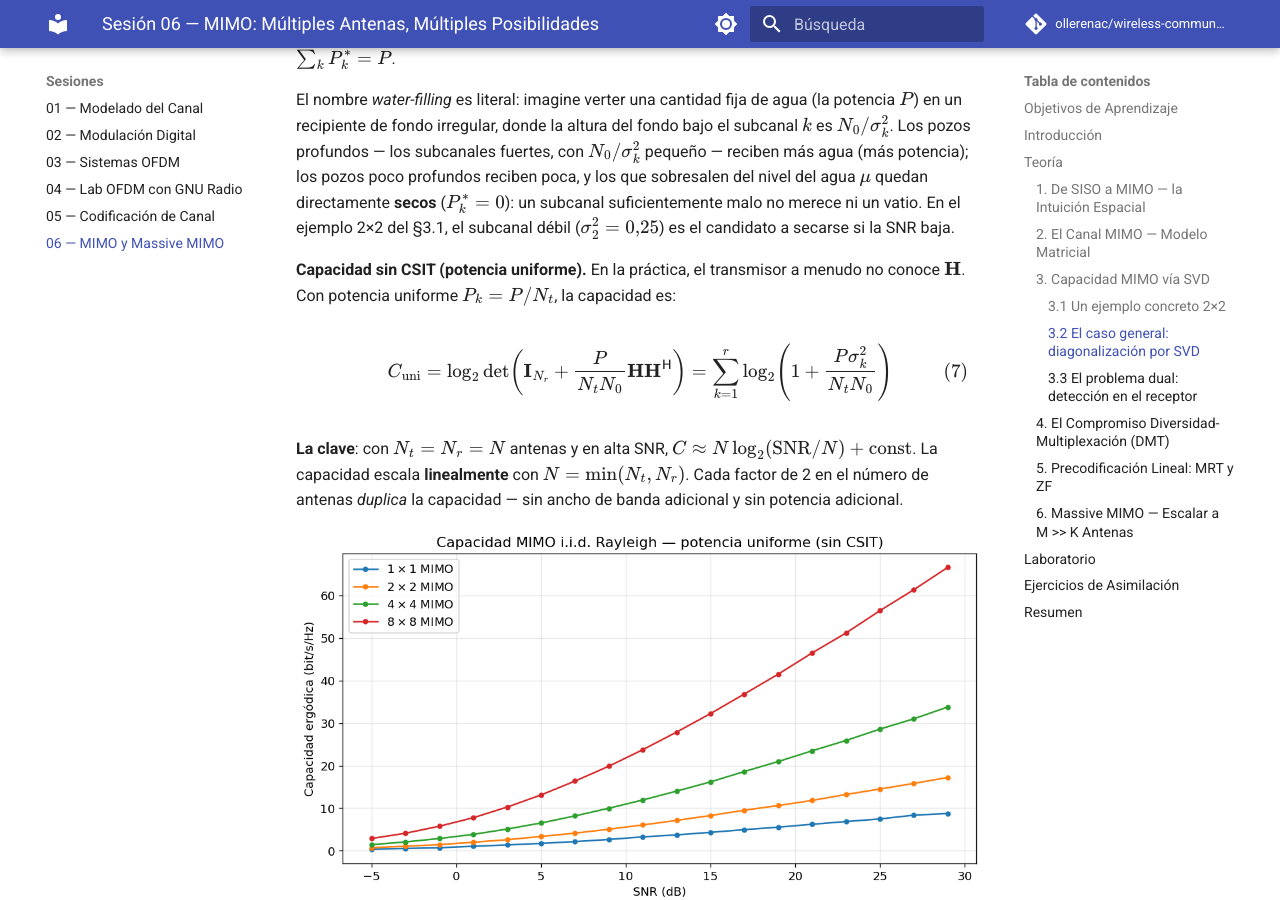
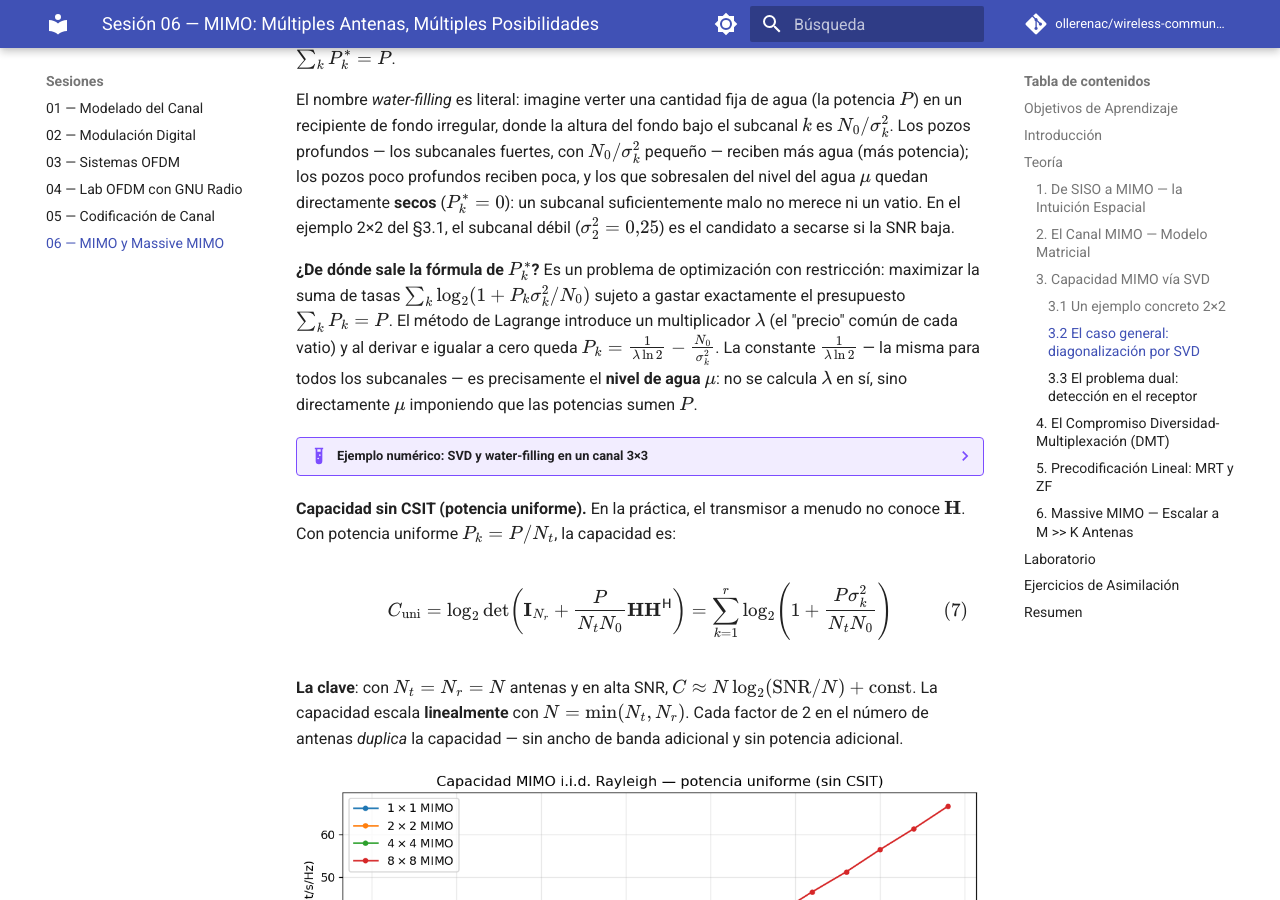
Before and after one commit to ollerenac/wireless-communication-systems, an MkDocs documentation site: the page built from docs/sessions/06-mimo-systems/index.md, in a window 1280 px wide and 900 px high, scrolled down 6817 px. Built offline with MkDocs 1.6.1 and Material for MkDocs 9.7.7, drawn with Linux system fonts in a browser that asks for light colours; comment, search, counter and statistics services are not loaded; part of the change alters nothing that is shown.

Commit message:
feat(06-mimo): ejemplo water-filling 3×3 en §3.2 — SVD por columnas ortogonales, derivación Lagrange de Pk*, números completos y nota de notación (fuente NPTEL)
Co-Authored-By: Claude Fable 5 <noreply@anthropic.com>

```diff
--- a/docs/sessions/06-mimo-systems/index.md
+++ b/docs/sessions/06-mimo-systems/index.md
@@ -199,6 +199,48 @@ $$\boxed{C_{\text{WF}} = \sum_{k=1}^{r} \log_2\!\left(1 + \frac{P_k^* \sigma_k^2
 con $P_k^* = \left(\mu - \frac{N_0}{\sigma_k^2}\right)^+$ donde $(x)^+ \triangleq \max(0, x)$, y $\mu$ es el "nivel de agua" que satisface $\sum_k P_k^* = P$.
 
 El nombre *water-filling* es literal: imagine verter una cantidad fija de agua (la potencia $P$) en un recipiente de fondo irregular, donde la altura del fondo bajo el subcanal $k$ es $N_0/\sigma_k^2$. Los pozos profundos — los subcanales fuertes, con $N_0/\sigma_k^2$ pequeño — reciben más agua (más potencia); los pozos poco profundos reciben poca, y los que sobresalen del nivel del agua $\mu$ quedan directamente **secos** ($P_k^* = 0$): un subcanal suficientemente malo no merece ni un vatio. En el ejemplo 2×2 del §3.1, el subcanal débil ($\sigma_2^2 = 0{,}25$) es el candidato a secarse si la SNR baja.
+
+**¿De dónde sale la fórmula de $P_k^*$?** Es un problema de optimización con restricción: maximizar la suma de tasas $\sum_k \log_2(1 + P_k\sigma_k^2/N_0)$ sujeto a gastar exactamente el presupuesto $\sum_k P_k = P$. El método de Lagrange introduce un multiplicador $\lambda$ (el "precio" común de cada vatio) y al derivar e igualar a cero queda $P_k = \tfrac{1}{\lambda \ln 2} - \tfrac{N_0}{\sigma_k^2}$. La constante $\tfrac{1}{\lambda \ln 2}$ — la misma para todos los subcanales — es precisamente el **nivel de agua** $\mu$: no se calcula $\lambda$ en sí, sino directamente $\mu$ imponiendo que las potencias sumen $P$.
+
+??? example "Ejemplo numérico: SVD y water-filling en un canal 3×3"
+
+    Un segundo canal resuelto a mano, ahora con la asignación **óptima** de potencia (el §3.1 usó potencia uniforme). Basado en el curso NPTEL *Principles of CDMA/MIMO/OFDM Wireless Communications* (A. Jagannatham).
+
+    **El canal.**
+
+    $$\mathbf{H} = \begin{pmatrix} 2 & -6 & 0 \\ 3 & 4 & 0 \\ 0 & 0 & 2 \end{pmatrix}$$
+
+    **Paso 1 — Otro atajo: columnas ortogonales.** Las tres columnas son mutuamente ortogonales — p. ej. $\mathbf{c}_1^{\mathsf{H}}\mathbf{c}_2 = 2\cdot(-6) + 3\cdot 4 + 0 = 0$. Cuando las columnas de $\mathbf{H}$ son ortogonales, la SVD sale por **normalización directa**: cada columna dividida por su norma es una columna de $\mathbf{U}$, y las normas son los valores singulares:
+
+    $$\|\mathbf{c}_1\| = \sqrt{4+9} = \sqrt{13}, \qquad \|\mathbf{c}_2\| = \sqrt{36+16} = \sqrt{52}, \qquad \|\mathbf{c}_3\| = 2$$
+
+    Ordenando de mayor a menor (la SVD lo exige): $\sigma_1 = \sqrt{52}$, $\sigma_2 = \sqrt{13}$, $\sigma_3 = 2$; el reordenamiento se absorbe en $\mathbf{V}$, que aquí resulta una simple **matriz de permutación** (intercambia los flujos 1 y 2). Ganancias de subcanal: $\sigma_1^2 = 52$, $\sigma_2^2 = 13$, $\sigma_3^2 = 4$.
+
+    Chequeo de energía (mismo test del §3.1): $\|\mathbf{H}\|_F^2 = 4+36+9+16+4 = 69 = 52+13+4$ ✓
+
+    **Paso 2 — Canales desacoplados.** Con $\mathbf{x} = \mathbf{V}\tilde{\mathbf{x}}$ en el TX y $\tilde{\mathbf{y}} = \mathbf{U}^{\mathsf{H}}\mathbf{y}$ en el RX (ec. 4):
+
+    $$\tilde{y}_1 = \sqrt{52}\,\tilde{x}_1 + \tilde{n}_1, \qquad \tilde{y}_2 = \sqrt{13}\,\tilde{x}_2 + \tilde{n}_2, \qquad \tilde{y}_3 = 2\,\tilde{x}_3 + \tilde{n}_3$$
+
+    Tres símbolos simultáneos, misma banda, misma ranura — multiplexación espacial pura.
+
+    **Paso 3 — Water-filling con números.** Datos: ruido $N_0 = 0$ dB $= 1$; potencia total $P = 3$ dB $\approx 2$. Suponiendo los tres subcanales activos, la ec. (6) exige:
+
+    $$\sum_{k=1}^{3} P_k^* = 3\mu - \left(\frac{1}{52} + \frac{1}{13} + \frac{1}{4}\right) = 2 \;\Rightarrow\; \mu = \frac{2 + \frac{1}{52} + \frac{1}{13} + \frac{1}{4}}{3} \approx 0{,}782$$
+
+    Las alturas del fondo son $N_0/\sigma_k^2 = 0{,}019$, $0{,}077$ y $0{,}25$ — las tres **por debajo** del nivel de agua $\mu = 0{,}782$, así que la suposición era correcta: nadie queda seco. Las potencias son el agua sobre cada fondo:
+
+    $$P_1^* = 0{,}782 - 0{,}019 = 0{,}763, \qquad P_2^* = 0{,}705, \qquad P_3^* = 0{,}532$$
+
+    (en dB: $-1{,}18$, $-1{,}52$ y $-2{,}74$ dB; suman $2$ ✓). El patrón del water-filling a la vista: **más potencia al subcanal más fuerte**, menos al más débil — al revés que un reparto "justo".
+
+    **Paso 4 — Capacidad.** Con la ec. (6):
+
+    $$C_{\text{WF}} = \log_2(1 + 0{,}763 \cdot 52) + \log_2(1 + 0{,}705 \cdot 13) + \log_2(1 + 0{,}532 \cdot 4) \approx 5{,}35 + 3{,}35 + 1{,}65 = 10{,}34 \text{ bit/s/Hz}$$
+
+    Dato instructivo: la potencia uniforme ($P_k = 2/3$) habría dado $10{,}30$ bit/s/Hz — casi lo mismo. El water-filling gana poco cuando **todos** los subcanales son fuertes (SNR alta); su ventaja aparece cuando hay subcanales débiles que conviene secar, como el $\sigma_2^2 = 0{,}25$ del §3.1.
+
+    **Nota de notación** (si consultas la fuente en inglés): allí el nivel de agua se escribe $1/\lambda$ — el recíproco del multiplicador de Lagrange, nuestro $\mu$ — y la potencia de ruido se llama $\sigma^2$ *sin* subíndice, que colisiona con los valores singulares $\sigma_i$. El cociente $\sigma^2/\sigma_i^2$ de la fuente es nuestro $N_0/\sigma_k^2$: ruido sobre ganancia, la altura del fondo del recipiente.
 
 **Capacidad sin CSIT (potencia uniforme).** En la práctica, el transmisor a menudo no conoce $\mathbf{H}$. Con potencia uniforme $P_k = P/N_t$, la capacidad es:
 
```
